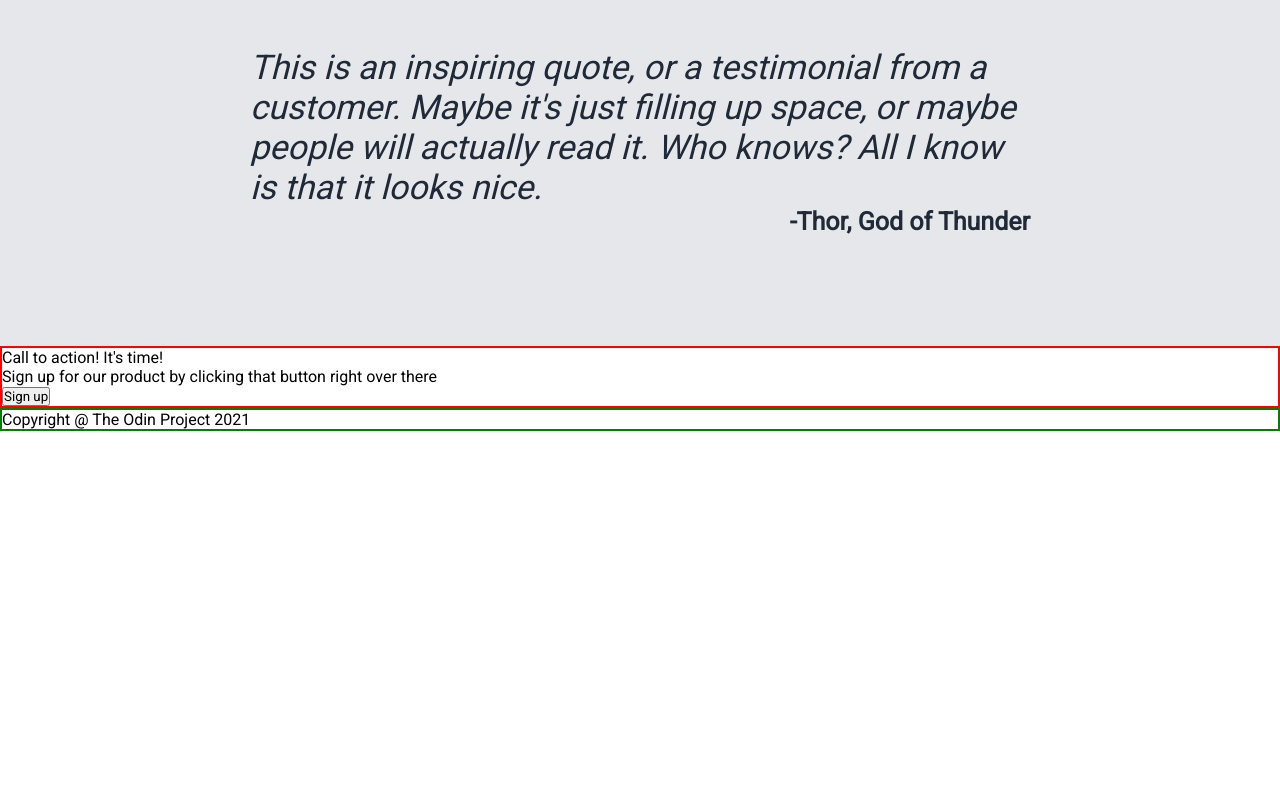
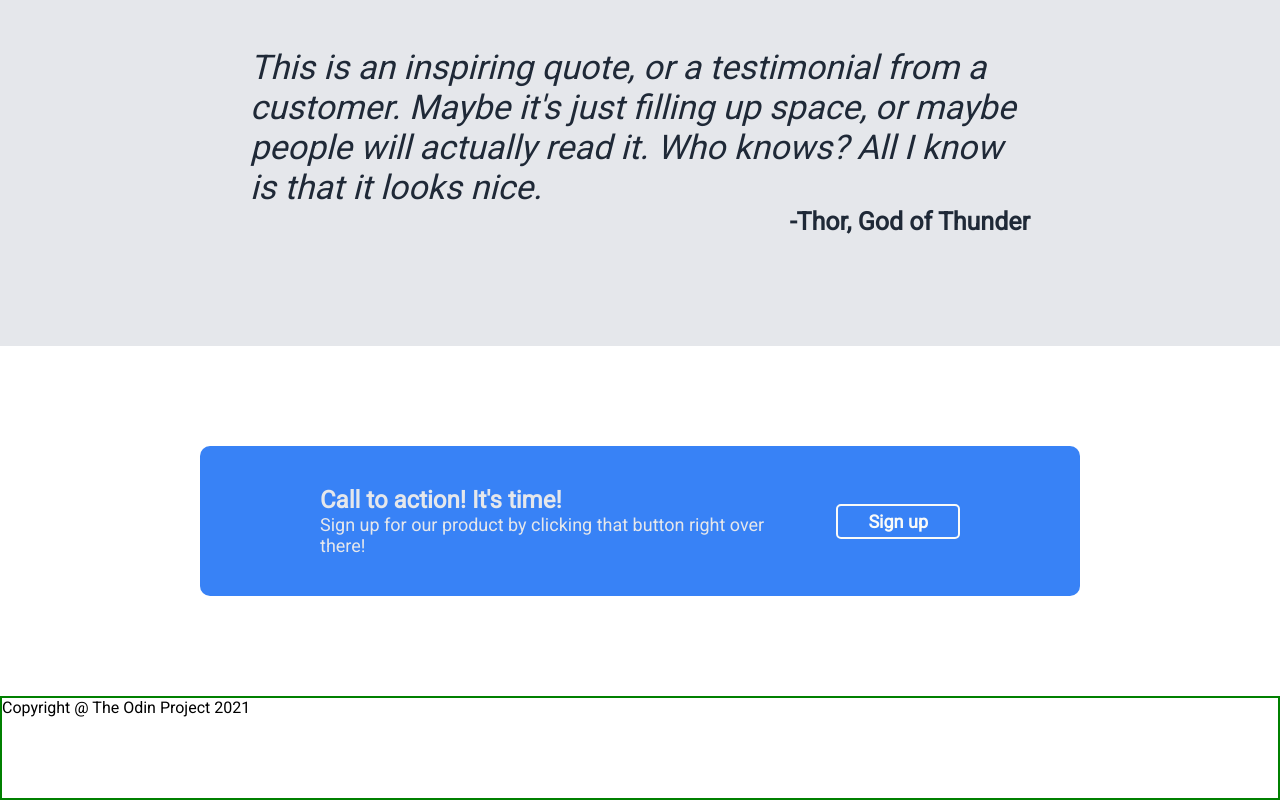
Before and after one commit to Yahds/landing-page, a plain HTML site: page index.html in a window 1280 px wide. Shown: the part 1064-1864 px from the top of the page. Before the commit the page ends 1495 px from the top, so only its background shows below. Drawn offline with Linux system fonts and the light colour scheme.

Commit message:
Modified the Sign-up section

```diff
--- a/index.html
+++ b/index.html
@@ -57,7 +57,7 @@
             <div class="sign-up-holder">
                 <div class="sign-up-txt-holder">
                     <div class="sign-up-txt-1">Call to action! It's time!</div>
-                    <div class="sign-up-txt-2">Sign up for our product by clicking that button right over there</div>
+                    <div class="sign-up-txt-2">Sign up for our product by clicking that button right over there!</div>
                 </div>
                 <div class="btn-holder">
                     <button class="sign-up">Sign up</button>
--- a/styles.css
+++ b/styles.css
@@ -158,10 +158,57 @@ section#quote .quote-holder p:nth-child(2){
 
 /* Section: Sign-up */
 section#sign-up{
-    border: 2px solid red;
+    height: 350px;
+    display: flex;
+    justify-content: center;
+}
+
+section#sign-up .sign-up-holder{
+    background-color: #3882F6;
+    border-radius: 10px;
+    width: 100%;
+    height: 150px;
+    margin: 0 200px 0;
+    display: flex;
+    padding: 0 120px 0;
+    align-self: center;
+}
+
+section#sign-up .sign-up-holder .sign-up-txt-holder{
+    align-self: center;
+    color: #E5E7EB;
+    font-size: 18px;
+    width: 70%;
+}
+
+section#sign-up .sign-up-holder .sign-up-txt-holder .sign-up-txt-1{
+    font-size: 24px;
+    font-weight: bold;
+}
+
+section#sign-up .sign-up-holder .btn-holder{
+    display: flex;
+    align-self: center;
+    width: 30%;
+    justify-content: end;
+
+}
+
+section#sign-up .btn-holder .sign-up{
+    text-align: center;
+    justify-content: center;
+    align-self: center;
+    background-color: #3882F6;
+    border-radius: 5px;
+    border: 2px solid #F9FAF8;
+    color: #F9FAF8;
+    padding: 5px 30px 5px;
+    font-weight: bold;
+    font-size: 18px;
 }
 
 /* Footer */
 footer{
     border: 2px solid green;
+    height: 100px;
 }
```
